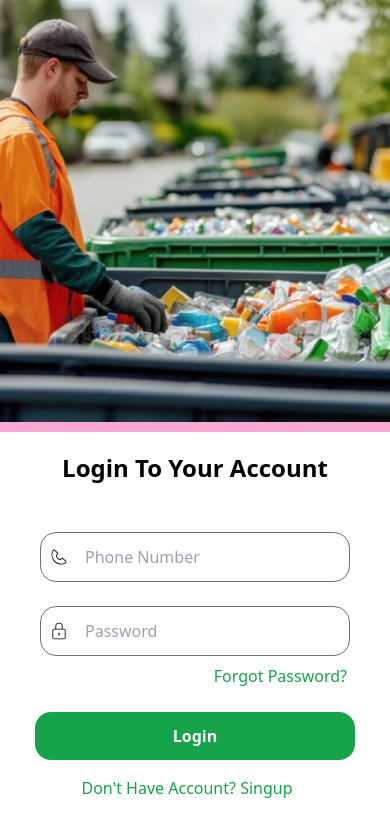
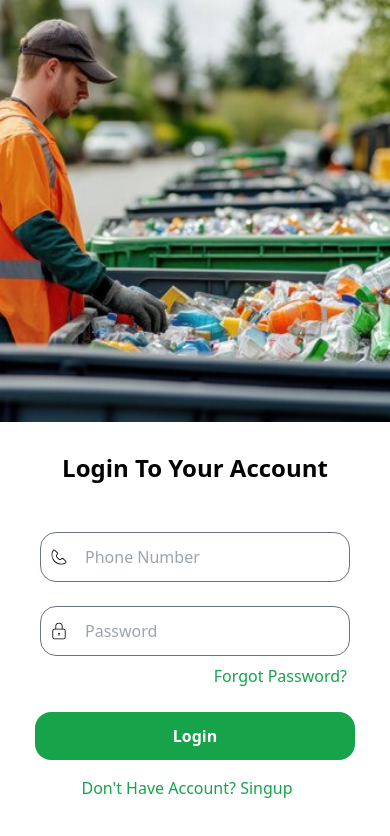
Before and after one commit to TheBinaryOrbit/Urbanscrapman, a React (Vite) app in the folder Web Frontend/: page /login in a window 390 px wide. Shown: the top 836 px of the page. Built offline with nearby package versions, Linux system fonts and the light colour scheme.

Commit message:
chnage login page

```diff
--- a/Web Frontend/src/Auth/Login.jsx
+++ b/Web Frontend/src/Auth/Login.jsx
@@ -106,8 +106,8 @@
     }
   }
   return (
-    <div className='w-full h-[100vh]  bg-pink-300 flex flex-col md:flex-row justify-between items-center'>
-      <div className='md:w-[40%] lg:w-[50%] md:h-[100%] h-[50%] w-[100%] bg-green-600'>
+    <div className='w-full h-[100vh]  flex flex-col md:flex-row justify-between items-center'>
+      <div className='md:w-[40%] lg:w-[50%] md:h-[100%] h-[50%] w-[100%]'>
         <img src={image} alt="" className='w-full h-full object-cover' />
       </div>
       <form className='md:w-[60%] lg:w-[50%] md:h-[100%] h-fit w-[100%] bg-white flex justify-center items-center flex-col p-5' onSubmit={(e) => handlelogin(e)}>
--- a/Web Frontend/src/Auth/Singup.jsx
+++ b/Web Frontend/src/Auth/Singup.jsx
@@ -103,8 +103,8 @@
 
 
     return (
-        <div className='w-full h-[100vh]  bg-pink-300 flex flex-col md:flex-row justify-between items-center'>
-              <div className='md:w-[40%] lg:w-[50%] md:h-[100%] h-[50%] w-[100%] bg-green-600'>
+        <div className='w-full h-[100vh]   flex flex-col md:flex-row justify-between items-center'>
+              <div className='md:w-[40%] lg:w-[50%] md:h-[100%] h-[50%] w-[100%]'>
               <img src={image} alt=""  className='w-full h-full object-cover'/>
               </div>
               <form className='md:w-[60%] lg:w-[50%] md:h-[100%] h-fit w-[100%] bg-white flex justify-center items-center flex-col p-5' onSubmit={(e)=> handlelogin(e)}>
```
